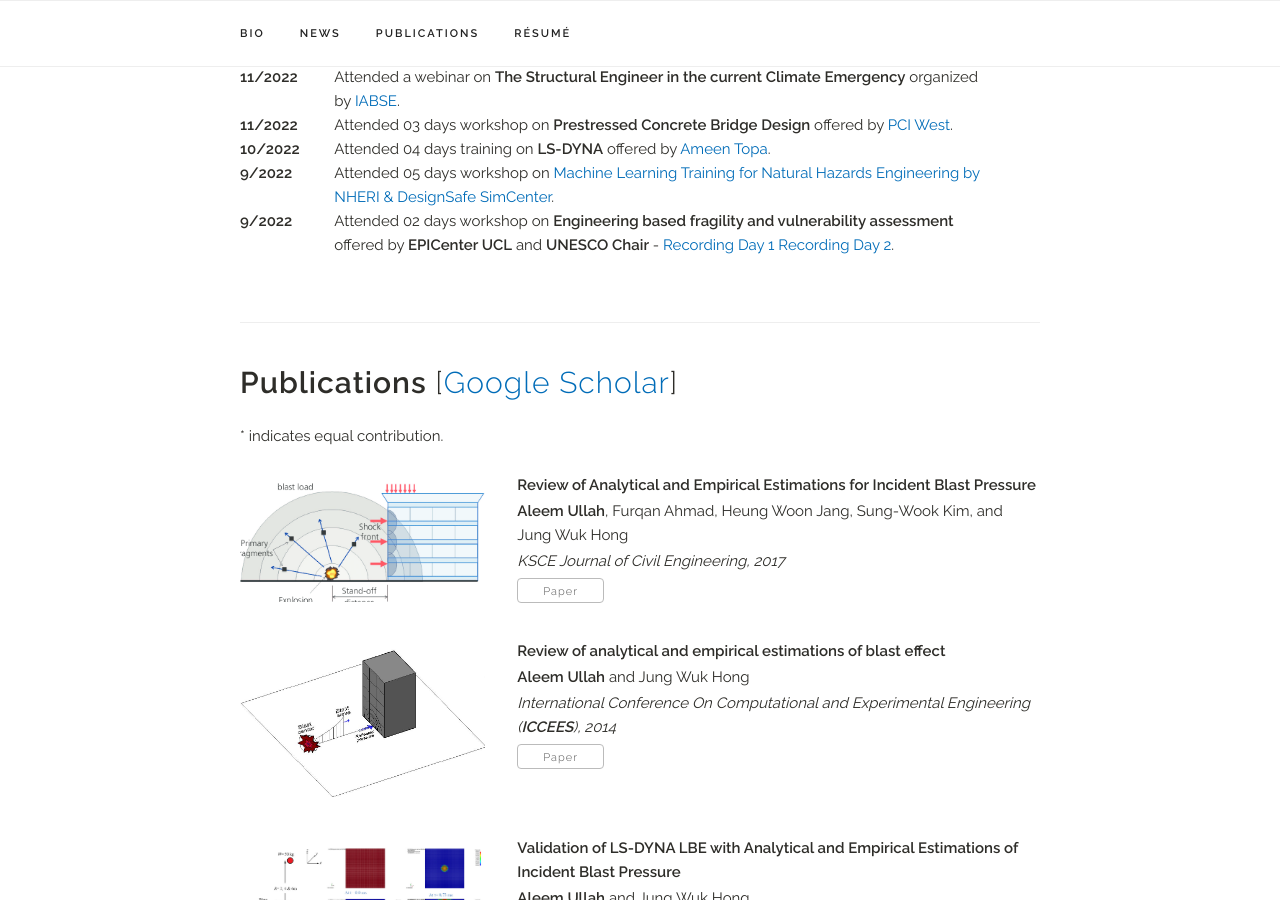
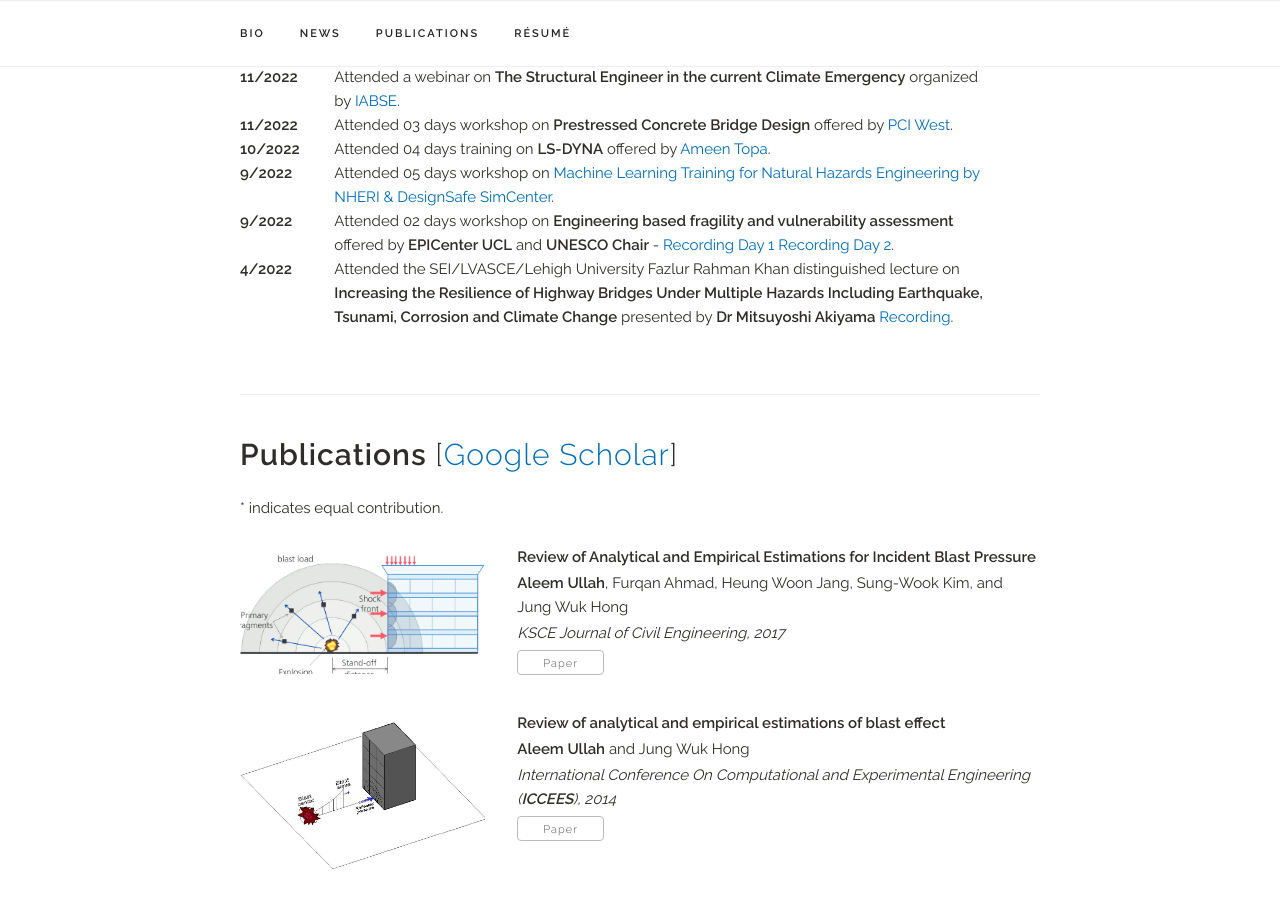
Before and after one commit to aleemulla/aleemulla.github.io, a Jekyll site: the page built from index.html, in a window 1280 px wide and 900 px high, scrolled down 763 px. Built offline with Jekyll 4.4.1, drawn with Linux system fonts in a browser that asks for light colours; a style sheet for code colours, icons or effects is not loaded.

Commit message:
fourtyfive commit

```diff
--- a/_data/news.yaml
+++ b/_data/news.yaml
@@ -17,6 +17,9 @@ news:
 
 - title: "Attended 02 days workshop on <b>Engineering based fragility and vulnerability assessment</b> offered by <b>EPICenter UCL</b> and <b>UNESCO Chair</b> - <a href='https://www.youtube.com/watch?v=rgS4XkcslhM'>Recording Day 1</a> <a href='https://www.youtube.com/watch?v=DqIbE-SDGZg'>Recording Day 2</a>."
   date: "9/2022"
+
+- title: "Attended the SEI/LVASCE/Lehigh University Fazlur Rahman Khan distinguished lecture on <b>Increasing the Resilience of Highway Bridges Under Multiple Hazards Including Earthquake, Tsunami, Corrosion and Climate Change</b> presented by <b>Dr Mitsuyoshi Akiyama</b> <a href='https://lehighonline.hosted.panopto.com/Panopto/Pages/Viewer.aspx?id=48084985-c8e6-468c-bf39-ae8900e79673'>Recording</a>."
+  date: "4/2022"
 
 #- title: "Our paper <a href='https://mengliu1998.github.io'>GraphFM: Improving Large-Scale GNN Training via Feature Momentum</a> has been accepted to <b>ICML 2022</b>."
 #  date: "5/2022"
```
